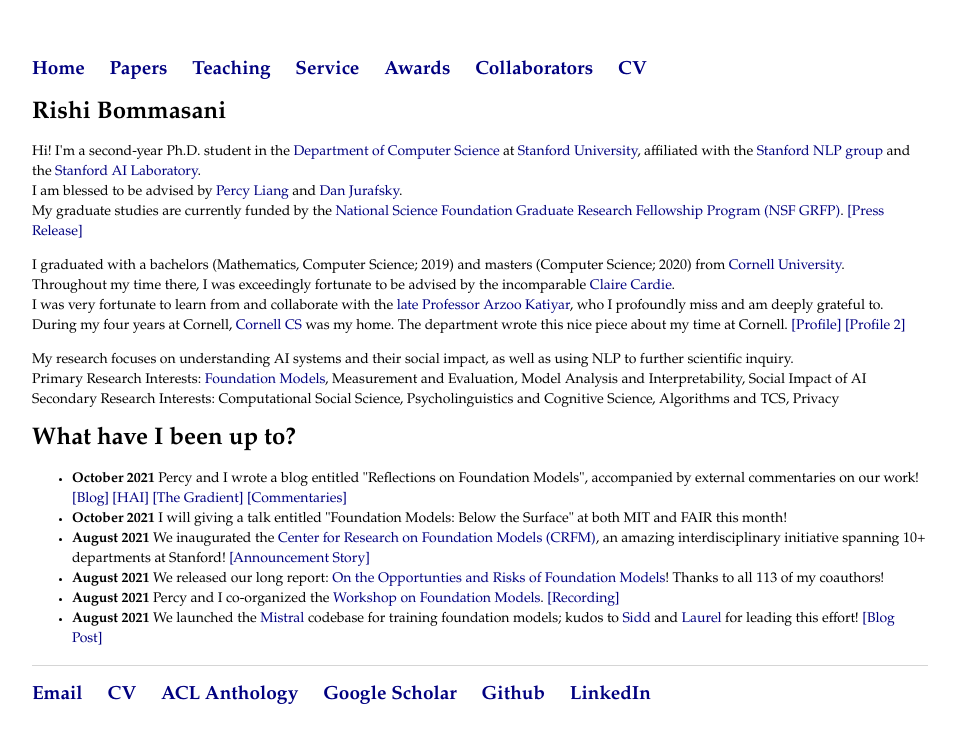
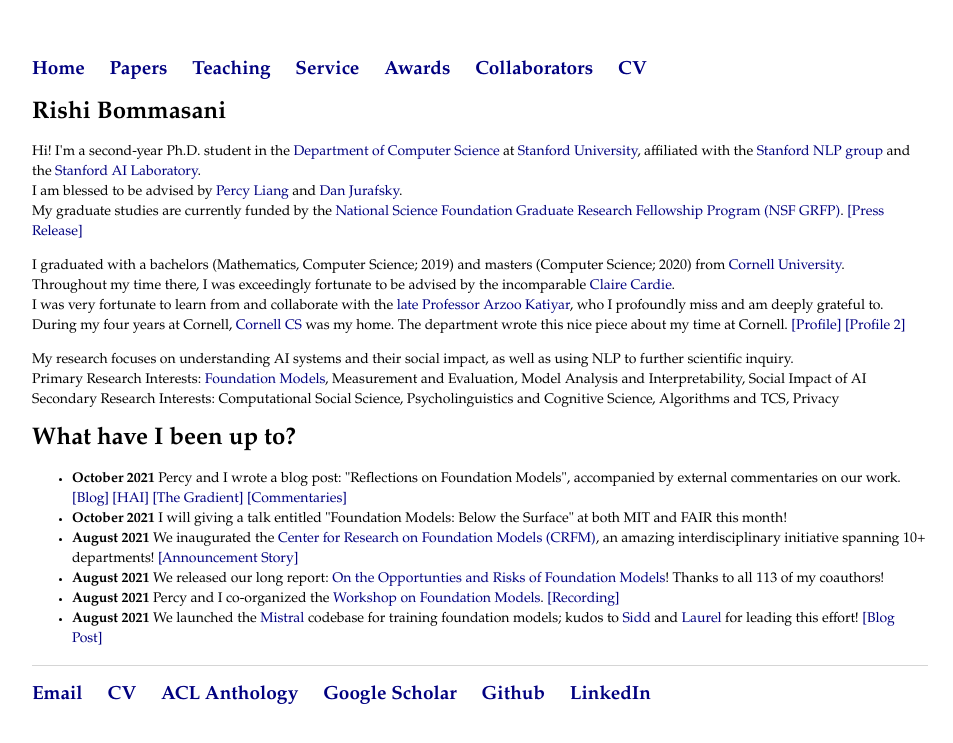
Before and after one commit to rishibommasani/rishibommasani.github.io, a Jekyll site: the page built from index.html, in a window 1280 px wide. Shown: the top 743 px of the page, without its empty margins (160-1113 px from the left). Built offline with Jekyll 4.4.1, drawn with Linux system fonts in a browser that asks for light colours.

Commit message:
Update index.html

```diff
--- a/index.html
+++ b/index.html
@@ -20,10 +20,10 @@
 	  <div class="blurb">
           <h1> What have I been up to?</h1>
           <ul>
-	  <li><b>October 2021</b> Percy and I wrote a blog entitled "Reflections on Foundation Models", accompanied by external commentaries on our work!
+	  <li><b>October 2021</b> Percy and I wrote a blog post: "Reflections on Foundation Models", accompanied by external commentaries on our work.
 	      <a href="https://crfm.stanford.edu/2021/10/18/reflections.html"> [Blog] </a> <a href="https://hai.stanford.edu/news/reflections-foundation-models"> [HAI] </a> <a href="https://thegradient.pub/reflections-on-foundation-models/"> [The Gradient] </a> <a href="https://crfm.stanford.edu/2021/10/18/commentaries.html"> [Commentaries] </a>
 	  <li><b>October 2021</b> I will giving a talk entitled "Foundation Models: Below the Surface" at both MIT and FAIR this month!
-          <li><b>August 2021</b> We inaugurated the <a href="https://crfm.stanford.edu/"> Center for Research on Foundation Models (CRFM)</a>, an amazing interdisciplinary initiative spanning 10+ departments at Stanford! <a href="https://hai.stanford.edu/news/introducing-center-research-foundation-models-crfm"> [Announcement Story] </a>
+          <li><b>August 2021</b> We inaugurated the <a href="https://crfm.stanford.edu/"> Center for Research on Foundation Models (CRFM)</a>, an amazing interdisciplinary initiative spanning 10+ departments! <a href="https://hai.stanford.edu/news/introducing-center-research-foundation-models-crfm"> [Announcement Story] </a>
 	  <li><b>August 2021</b> We released our long report: <a href="https://arxiv.org/abs/2108.07258">On the Opportunties and Risks of Foundation Models</a>! Thanks to all 113 of my coauthors!</li>
           <li><b>August 2021</b> Percy and I co-organized the <a href="https://crfm.stanford.edu/workshop.html"> Workshop on Foundation Models</a>.
 	  <a href="https://www.youtube.com/playlist?list=PLYLBSCrrqNXz1RQCVwv7mApexCcn7Bybk"> [Recording] </a>
```
